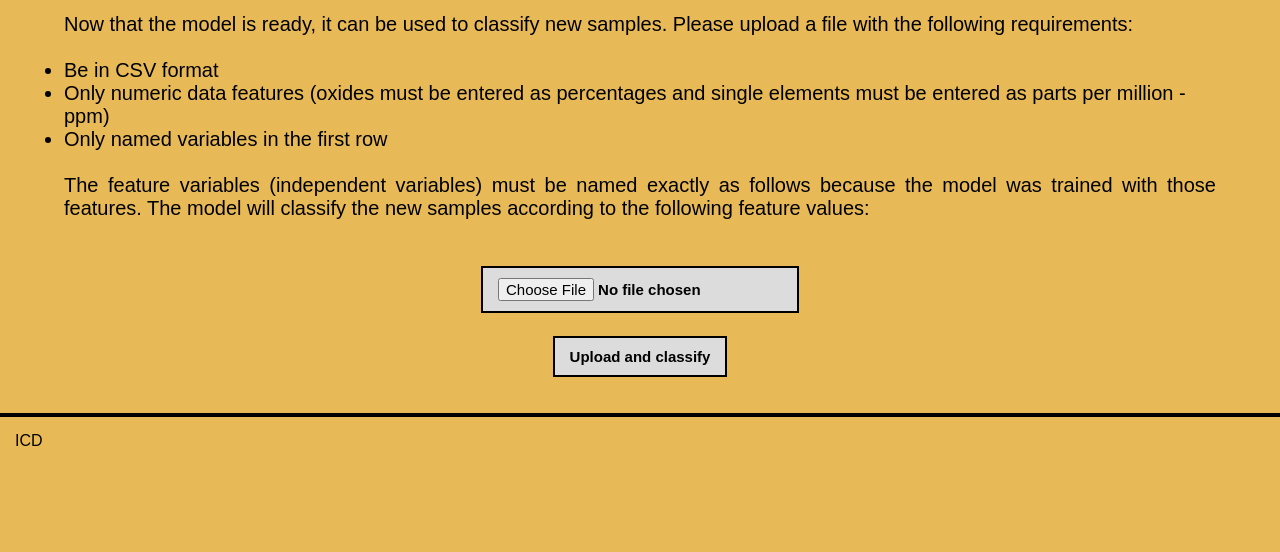
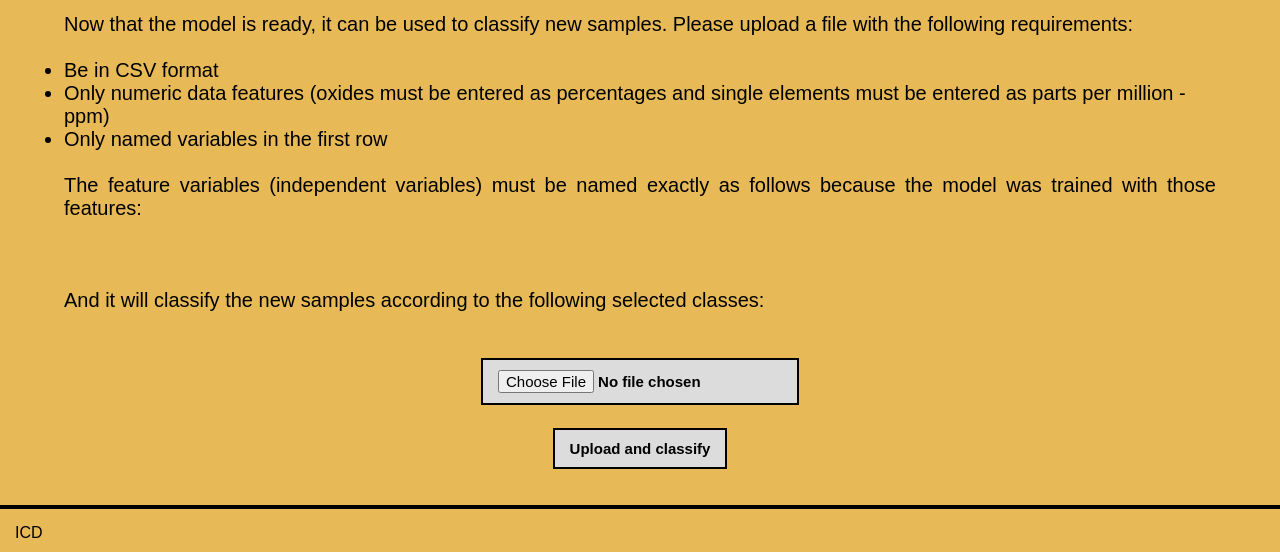
Before and after one commit to OscarAlex/geoml, a Flask app: page /classify in a window 1280 px wide. Shown: the part 223-775 px from the top of the page. Run offline with Flask 2, Linux system fonts and the light colour scheme; some libraries are stand-ins or nearby versions.

Commit message:
Before branch

```diff
--- a/app.py
+++ b/app.py
@@ -1,14 +1,14 @@
 #Flask
 from flask import Flask, render_template, request, redirect, url_for, flash, send_file, make_response
 from werkzeug.utils import secure_filename
-#Data
+#Dataframes and arrays
 import pandas as pd
 import numpy as np
 #Imputing
 from sklearn.experimental import enable_iterative_imputer
 from sklearn.impute import IterativeImputer
 from sklearn.ensemble import ExtraTreesRegressor as ETR
-#Data
+#Reduce data noise
 from sklearn.utils import resample
 from sklearn.model_selection import train_test_split
 from sklearn import preprocessing
@@ -25,6 +25,8 @@
 from sklearn.metrics import classification_report
 import eli5
 from eli5.sklearn import PermutationImportance
+#Download CSV
+from io import StringIO
 
 app= Flask(__name__)
 app.secret_key= 'secret'
@@ -63,6 +65,7 @@
             fileLoaded= request.files['file']
 
             global Data
+            #Get dataframe
             Data= getFile(fileLoaded)
 
             #Treeshold if NaN
@@ -256,6 +259,7 @@
     Balance.data= Selected_Data.copy()
     return render_template('balance.html', samples=zip(Samples_Count, range(len(Samples_Count))))
 
+Selected_Classes= ''
 @app.route('/add_balance', methods=['POST'])
 def Add_Balance():
     if request.method == 'POST':
@@ -273,7 +277,10 @@
         splits.sort(key=lambda x: sorted_classes.index(x[0]))
         #Get selected classes
         selected_splits= [splits[i] for i in cl]
-        #print(selected_splits)
+        print(selected_splits)
+        global Selected_Classes
+        Selected_Classes= ', '.join(classes[0] for classes in selected_splits)
+
         #Get if apply upsampling
         upsamp= request.form['balance']
         #Upsampling
@@ -357,7 +364,7 @@
 
                 #Dictionaries of parameters for GridSearchCV
                 kn_params= {
-                    'n_neighbors' : [5, 20],
+                    'n_neighbors': [5, 20],
                     'weights': ['uniform', 'distance']
                 }
                 lr_params = {
@@ -393,7 +400,7 @@
                         mlp_name:'It is a feedforward backpropagation artificial neural network that generates a set of outputs from a set of inputs.',
                         dt_name:'It breaks down a dataset into smaller subsets based on most significant attributes that makes the sets distinct.',
                         rf_name:'It builds multiple decision trees and merges them together to get a more stable prediction. It searches for the best feature among a random subset instead of the most important feature while splitting a node.',
-                        }
+                      }
 
                 #Function to create the GridSearch model
                 #Parameters= List of [model, name] and dictionary of parameters
@@ -403,7 +410,6 @@
                                             scoring= 'accuracy')
                     #Return GSCV model and name of the classifier
                     return grid_model, model[1]
-
 
                 #Function to train the GSCV model
                 #Parameter= GSCV model
@@ -421,7 +427,13 @@
                     #Classification report
                     clas_report= classification_report(y_tst, predict, output_dict=True)
                     #Delete accuracy key and value from clas_report
-                    del clas_report['accuracy']
+                    #del clas_report['accuracy']
+                    clas_report['---'] = clas_report.pop('accuracy')
+                    clas_report['---'] = {  'precision': '---',
+                                            'recall': '---',
+                                            'f1-score': '---',
+                                            'support': '---'
+                                         }
                     #Add name of the classifier and its metrics
                     reports[grid_model[1]]= clas_report
                     return fitted_model, grid_model[1]
@@ -471,6 +483,7 @@
 
         #Create Classifications object
         class_model= Classifications()
+
         #Get the results of train and evaluate the classifiers
         models_metrics= class_model.results(x_tr, y_tr, x_tst, y_tst)
 
@@ -554,7 +567,7 @@
 def Classify():
     #Copy dataset when refresh page in case of return
     #Balance.data= Imputed_Data.copy()
-    return render_template('classify.html', feats=Selected_Feats)
+    return render_template('classify.html', feats=Selected_Feats, classes=Selected_Classes)
 
 New_Data= pd.DataFrame()
 @app.route('/add_classify', methods=['POST'])
@@ -576,8 +589,13 @@
 
         print(New_Data)
         global Best_Model
-        #Best_Model.predict()
+        #Add new column with the predictions
         New_Data[Selected_Data.columns[-1]]= Best_Model.predict(New_Data)
+        #Probabilitie of classification
+        probabilities= Best_Model.predict_proba(New_Data[New_Data.columns[:-1]])
+        print(probabilities)
+        New_Data['proba']= np.array([max(x) for x in probabilities])
+
         New_Data.index += 1
 
         print(New_Data)
@@ -592,16 +610,16 @@
     Balance.data= Imputed_Data.copy()
     return render_template('results.html', table=[New_Data.to_html(classes='data', header="true")])
 
-from io import StringIO
 @app.route('/add_results', methods=['GET'])
 def ADD_Results():
     #Create StringIO
     execel_file= StringIO()
     #Name of the file
-    filename= "%s.csv" % ('output file')
+    filename= "%s.csv" % ('prediction_file')
+
+    global New_Data
     #Dataframe to csv
-    global New_Data
-    New_Data.to_csv(execel_file, encoding='utf-8')
+    New_Data.to_csv(execel_file, index=False, encoding='utf-8')
     #Get dataframe data
     csv_output= execel_file.getvalue()
     #Close
--- a/templates/classify.html
+++ b/templates/classify.html
@@ -29,11 +29,15 @@
         </ul>
 
     <br><p>The feature variables (independent variables) must be named exactly
-        as follows because the model was trained with those features. The
-        model will classify the new samples according to the following feature
-        values:</p>
+        as follows because the model was trained with those features:</p>
 
-        <br><p class="question">{{ feats }}</p>
+    <br><p class="question">{{ feats }}</p>
+
+    <br><br><p>And it will classify the new samples according to the following
+        selected classes:</p>
+
+    <br><p class="question">{{ classes }}</p>
+
         <center>
             <br><p><form action="/add_classify" method="POST" enctype="multipart/form-data">
                 <input type="file" name="file"/>
--- a/templates/layout.html
+++ b/templates/layout.html
@@ -6,6 +6,7 @@
     <title>GeoTool</title>
     <!-- <meta name="viewport" content="width=device-width, initial-scale=1.0"> -->
     <link rel="stylesheet" href="{{ url_for('static', filename='css/styles.css') }}">
+    <!-- https://bootswatch.com/sandstone/ -->
     <script src="{{ url_for('static', filename='js/script.js') }}"></script>
     <script type="text/javascript" src="http://ajax.googleapis.com/ajax/libs/jquery/1.6.2/jquery.min.js"></script>
 </head>
--- a/templates/unsupfeatures.html
+++ b/templates/unsupfeatures.html
@@ -26,6 +26,7 @@
                 <!-- Travel through features, step 3 -->
                 {% for i in range(0, features|length, 3): %}
                 <tr>
+                    <form action="/add_unsupfeats" method= "POST">
                     <!-- if there is an element -->
                     <td>{% if features[i]: %}
                         <input type="checkbox" name="features" id={{features[i]}} value={{i}}>
@@ -41,7 +42,9 @@
                     {% endif %}</td>
                 </tr>
                 {% endfor %}
-            </table></center>
+            </table>
+            <br><div id="upl"><br><button>Next</button></center>
+            </form>
         </div>
     </div>
 </div>
```
